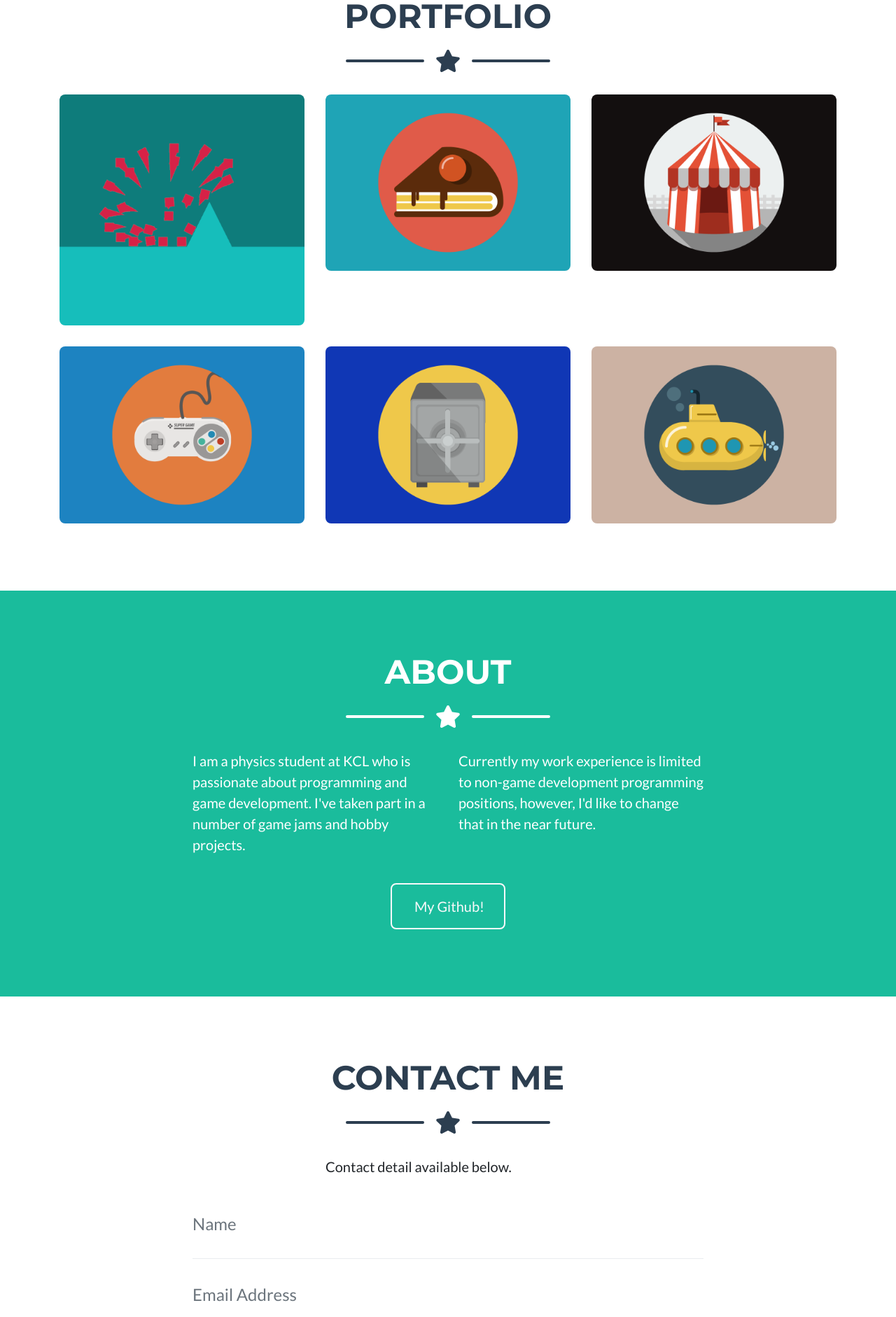
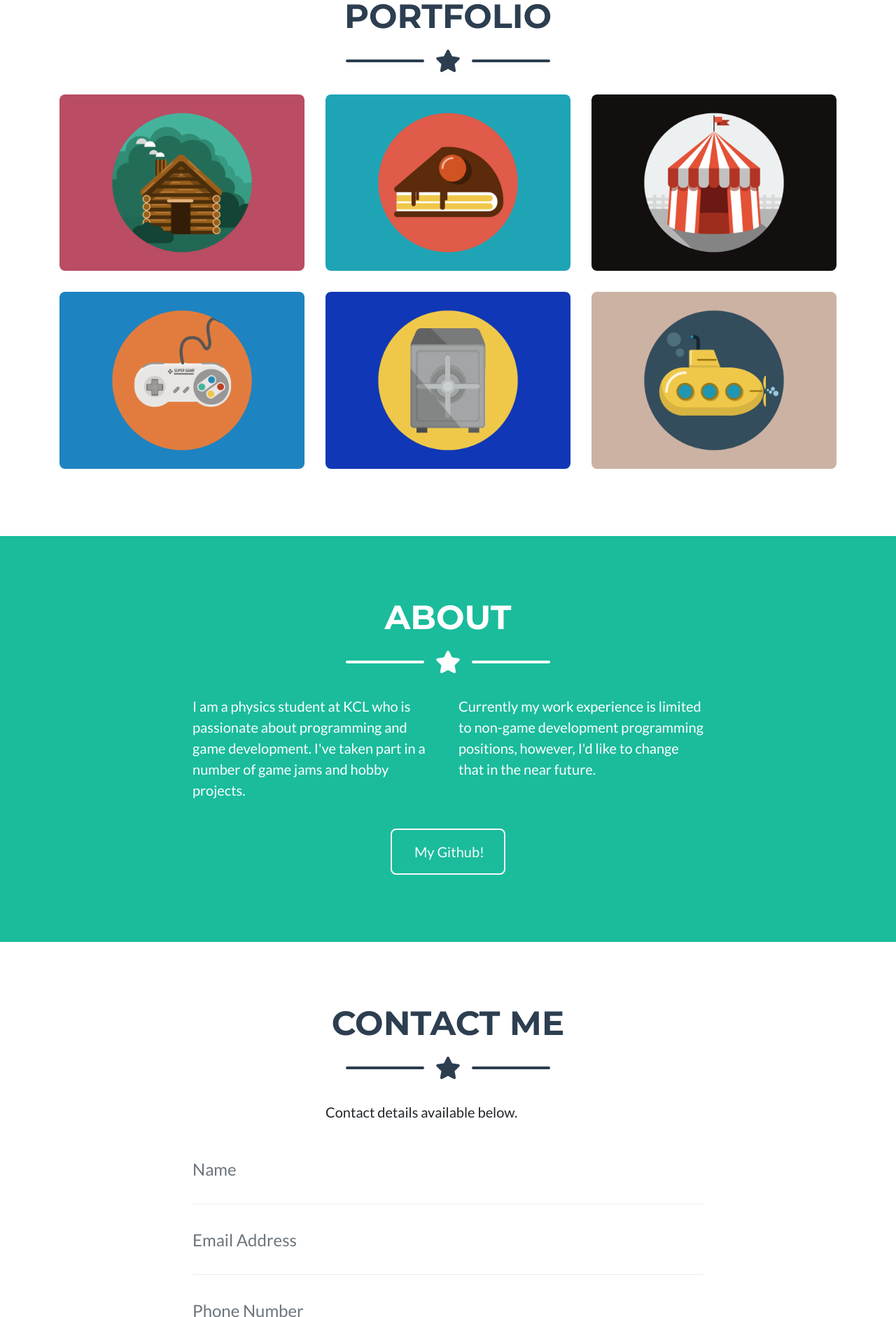
Before and after one commit to B1naryB0b/B1naryB0b.github.io, a website with bundled scripts: page index.html in a window 1280 px wide. Shown: the part 876-2758 px from the top of the page at 70% size. Built offline with nearby package versions, Linux system fonts and the light colour scheme; some icons are missing.

Commit message:
Update index.html

```diff
--- a/index.html
+++ b/index.html
@@ -98,7 +98,7 @@
                 <i class="fas fa-plus fa-3x"></i>
               </div>
             </div>
-            <img class="img-fluid" src="img/portfolio/Kyoob_Capture.png" alt="">
+            <img class="img-fluid" src="img/portfolio/cabin.png" alt="">
           </div>
         </div>
 
@@ -224,7 +224,7 @@
     <!-- Contact info -->
     <div class="row">
         <div class="col-lg-8 ml-auto">
-            <p class="lead">Contact detail available below.</p>
+            <p class="lead">Contact details available below.</p>
         </div>
     </div>
 
```
